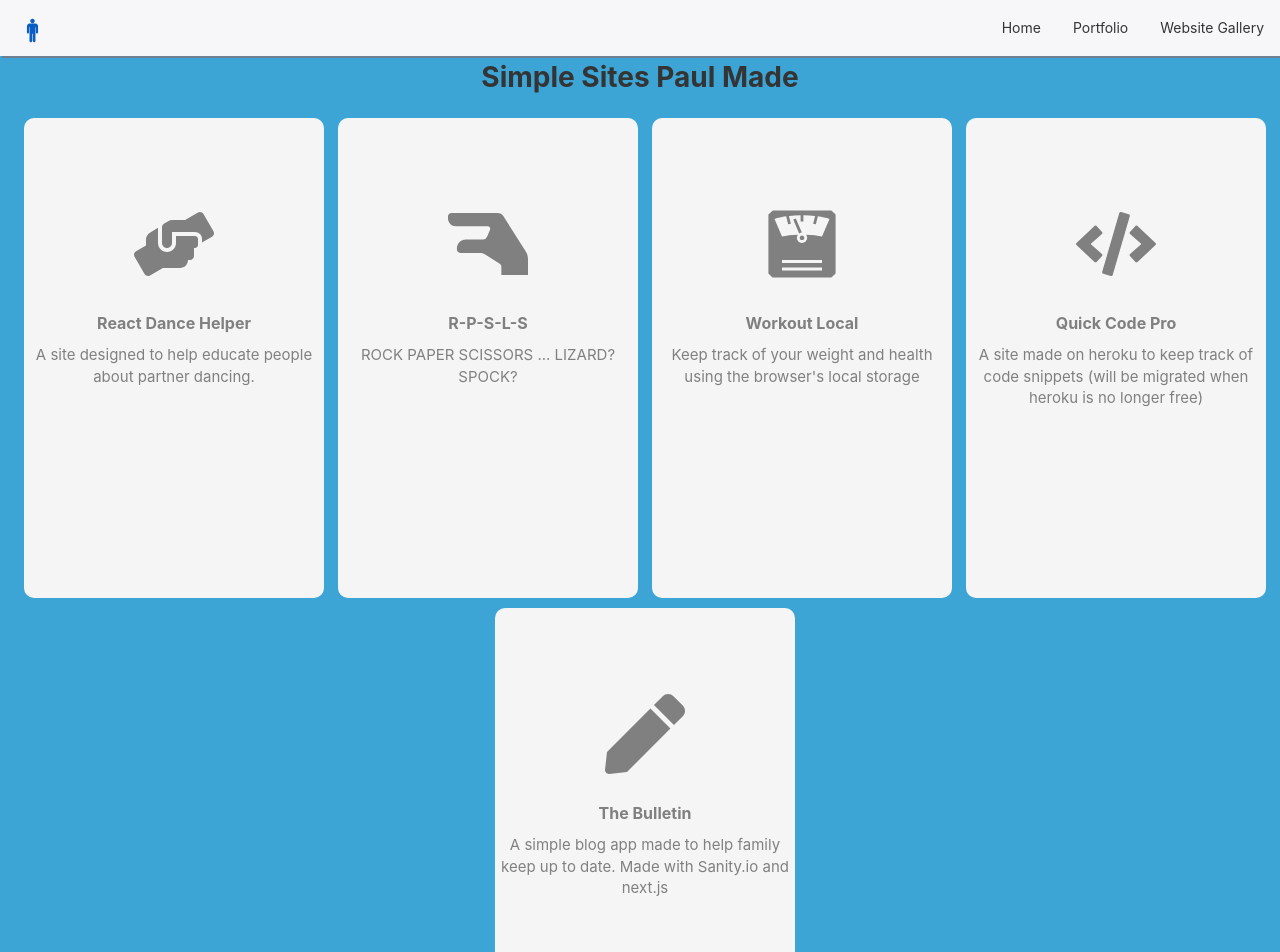
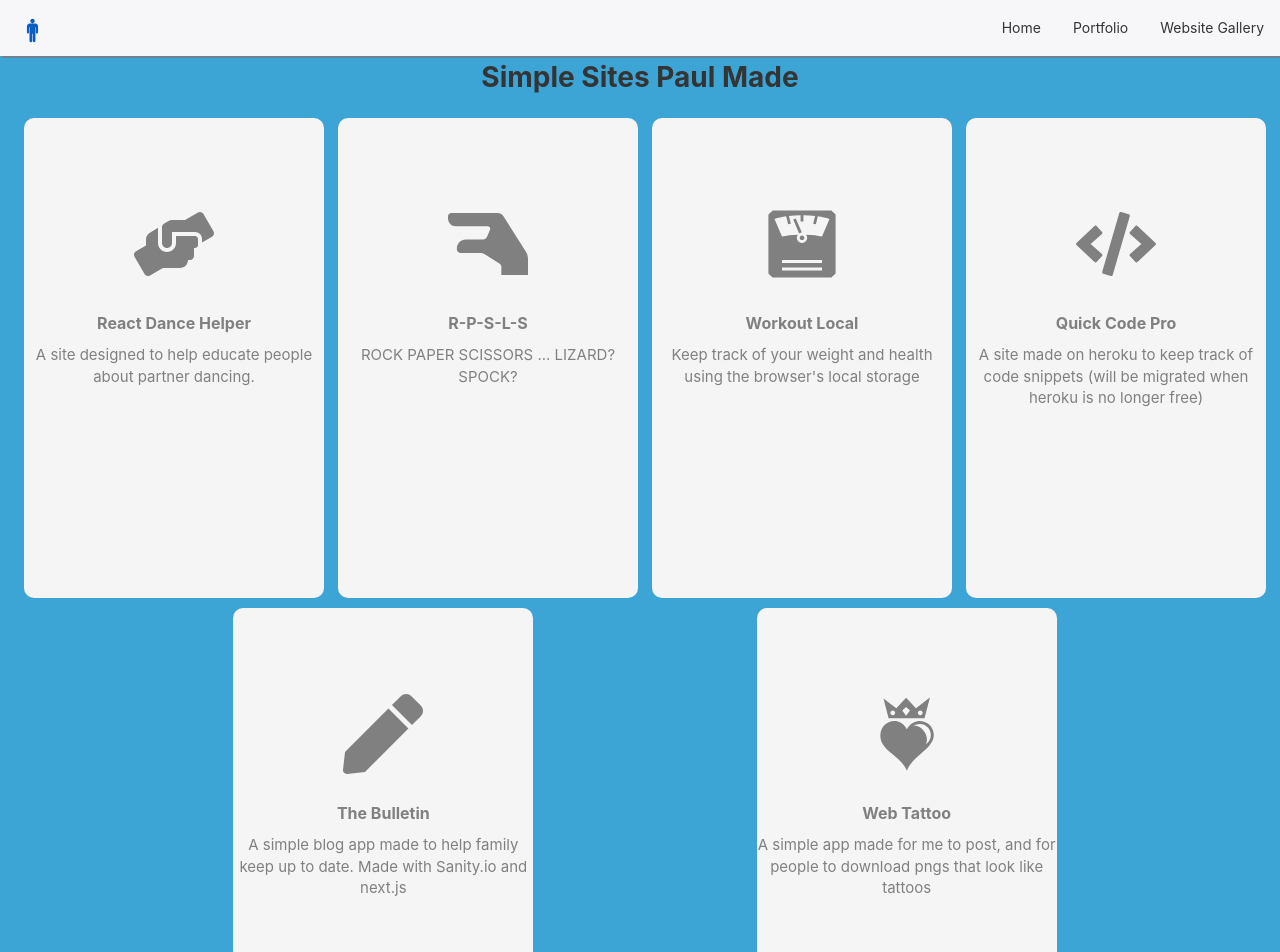
Before and after one commit to wuzzlefump/paul-elliott-page, a React (Create React App) app: page /websites in a window 1280 px wide. Shown: the top 952 px of the page. Built offline with nearby package versions, Linux system fonts and the light colour scheme.

Commit message:
added website

```diff
--- a/src/screens/Websites/Websites.module.css
+++ b/src/screens/Websites/Websites.module.css
@@ -1,5 +1,6 @@
 .app {
     height:fit-content;
+    min-height: 100vh;
     width: 100%;
     background-color: rgb(60, 165, 214);
     text-align: center;
--- a/src/screens/Websites/Websites.tsx
+++ b/src/screens/Websites/Websites.tsx
@@ -1,6 +1,7 @@
 import TopBar from "../../components/TopBar"
 import styles from "./Websites.module.css"
 import {FaHandsHelping, FaHandLizard, FaCode, FaPen} from "react-icons/fa"
+import {GiCrownedHeart} from "react-icons/gi"
 import {GiWeightScale} from "react-icons/gi"
 export default function Websites(){
 
@@ -41,6 +42,12 @@ let list :webItem[] =[
         link:"https://the-bulletin.vercel.app/",
         icon:<FaPen/>
     },
+    {
+        title:"Web Tattoo",
+        description:"A simple app made for me to post, and for people to download pngs that look like tattoos ",
+        link:"https://web-tattoo.vercel.app/",
+        icon:<GiCrownedHeart/>
+    },
 ]
     return(
         <div className={styles.app}>
```
